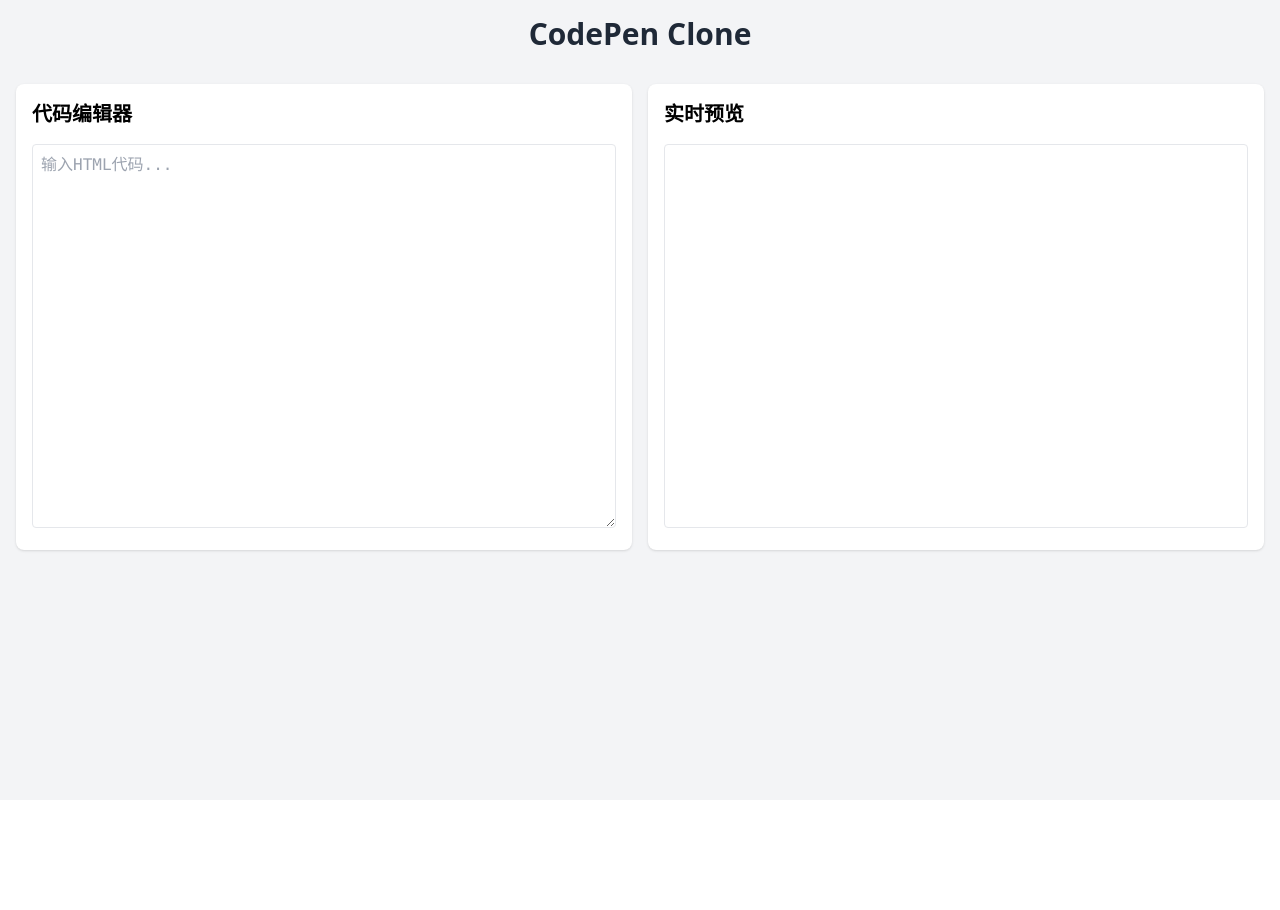
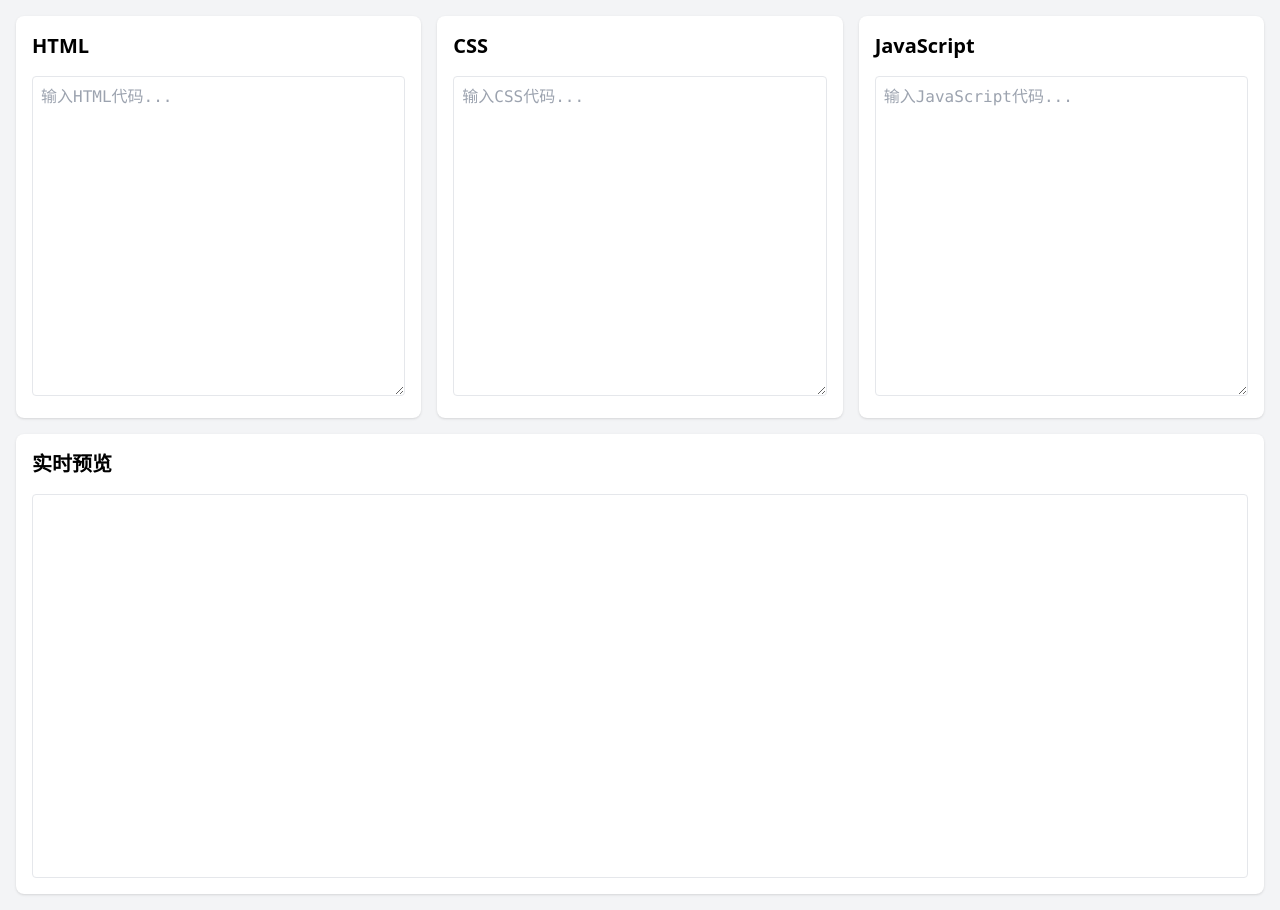
Before and after one commit to zqmzhong/CodePencil, a React (Vite) app: page / in a window 1280 px wide. Before the commit the page ends 800 px from the top, so only its background shows below. Built offline with nearby package versions, Linux system fonts and the light colour scheme; the HTML template or start-up script is replaced by a standard one.

Commit message:
添加功能, 代码结构调整

```diff
--- a/public/index.html
+++ b/public/index.html
@@ -3,7 +3,7 @@
 <head>
   <meta charset="UTF-8">
   <meta name="viewport" content="width=device-width, initial-scale=1.0">
-  <title>CodePen Clone</title>
+  <title>CodePencil</title>
 </head>
 <body>
   <div id="root"></div>
--- a/src/App.jsx
+++ b/src/App.jsx
@@ -1,30 +1,34 @@
+import { useCode } from './hooks/useCode';
+import { CodeEditor } from './components/CodeEditor';
+import { Preview } from './components/Preview';
+
 function App() {
+  const { html, setHtml, css, setCss, js, setJs, fullCode } = useCode();
+
   return (
     <div className="min-h-screen bg-gray-100 p-4">
-      <header className="mb-8">
-        <h1 className="text-3xl font-bold text-center text-gray-800">
-          CodePen Clone
-        </h1>
-      </header>
+      <div className="grid grid-cols-3 gap-4">
+        <CodeEditor
+          title="HTML"
+          value={html}
+          onChange={(e) => setHtml(e.target.value)}
+          placeholder="输入HTML代码..."
+        />
+        <CodeEditor
+          title="CSS"
+          value={css}
+          onChange={(e) => setCss(e.target.value)}
+          placeholder="输入CSS代码..."
+        />
+        <CodeEditor
+          title="JavaScript"
+          value={js}
+          onChange={(e) => setJs(e.target.value)}
+          placeholder="输入JavaScript代码..."
+        />
+      </div>
 
-      <div className="grid grid-cols-2 gap-4">
-        {/* 代码编辑器区域 */}
-        <div className="bg-white rounded-lg shadow p-4">
-          <h2 className="text-xl font-semibold mb-4">代码编辑器</h2>
-          <textarea
-            className="w-full h-96 p-2 border rounded font-mono"
-            placeholder="输入HTML代码..."
-          />
-        </div>
-
-        {/* 预览区域 */}
-        <div className="bg-white rounded-lg shadow p-4">
-          <h2 className="text-xl font-semibold mb-4">实时预览</h2>
-          <div className="h-96 border rounded p-2">
-            {/* 预览内容将显示在这里 */}
-          </div>
-        </div>
-      </div>
+      <Preview code={fullCode} />
     </div>
   );
 }
--- /dev/null
+++ b/src/components/CodeEditor.jsx
@@ -0,0 +1,13 @@
+export function CodeEditor({ title, value, onChange, placeholder }) {
+  return (
+    <div className="bg-white rounded-lg shadow p-4">
+      <h2 className="text-xl font-semibold mb-4">{title}</h2>
+      <textarea
+        className="w-full h-80 p-2 border rounded font-mono"
+        placeholder={placeholder}
+        value={value}
+        onChange={onChange}
+      />
+    </div>
+  );
+}
--- /dev/null
+++ b/src/components/Preview.jsx
@@ -0,0 +1,13 @@
+export function Preview({ code }) {
+  return (
+    <div className="mt-4 bg-white rounded-lg shadow p-4">
+      <h2 className="text-xl font-semibold mb-4">实时预览</h2>
+      <iframe
+        className="w-full h-96 border rounded"
+        srcDoc={code}
+        sandbox="allow-scripts allow-same-origin"
+        title="实时预览"
+      />
+    </div>
+  );
+}
--- /dev/null
+++ b/src/hooks/useCode.js
@@ -0,0 +1,30 @@
+import { useState } from 'react';
+
+export function useCode() {
+  const [html, setHtml] = useState('');
+  const [css, setCss] = useState('');
+  const [js, setJs] = useState('');
+
+  const fullCode = `
+    <!DOCTYPE html>
+    <html>
+      <head>
+        <style>${css}</style>
+      </head>
+      <body>
+        ${html}
+        <script>${js}</script>
+      </body>
+    </html>
+  `;
+
+  return {
+    html,
+    setHtml,
+    css,
+    setCss,
+    js,
+    setJs,
+    fullCode
+  };
+}
```
Also changed, not shown: 1 other file (tests, documents, lock files or other folders).
